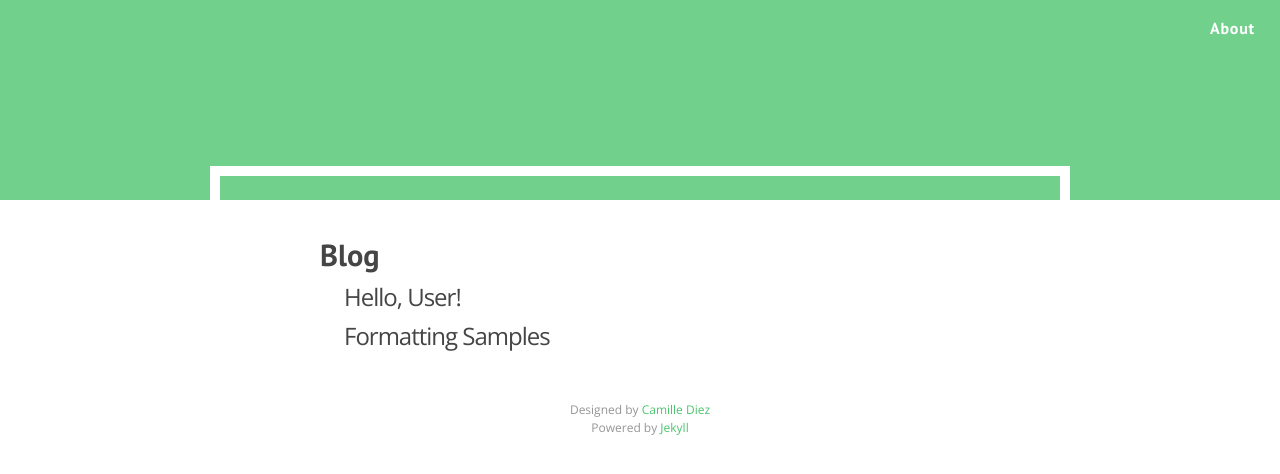
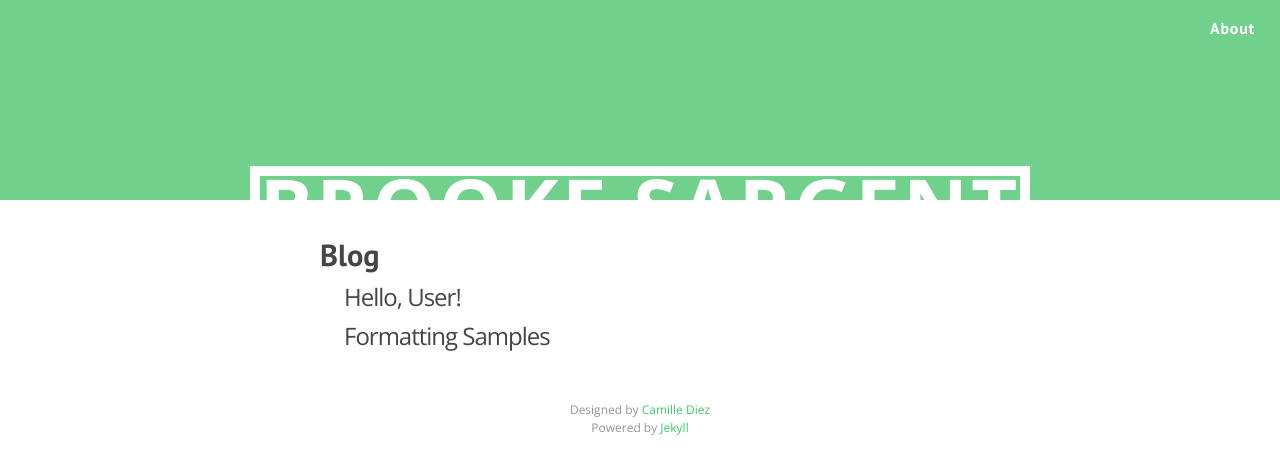
Before and after one commit to brookesargent/brookesargent.github.io, a Jekyll site: the page built from index.html, in a window 1280 px wide. Shown: the top 474 px of the page. Built offline with Jekyll 4.4.1, drawn with Linux system fonts in a browser that asks for light colours; nearby versions of some CDN libraries; Markdown is read by kramdown in place of the engine named in the settings.

Commit message:
header change

```diff
--- a/_sass/_layout.scss
+++ b/_sass/_layout.scss
@@ -35,7 +35,6 @@
 
     .site-header span {
         border: 10px solid #FFF;
-        padding: 0.3em 0.5em;
         margin: 0;
         display: inline-block;
 
```
